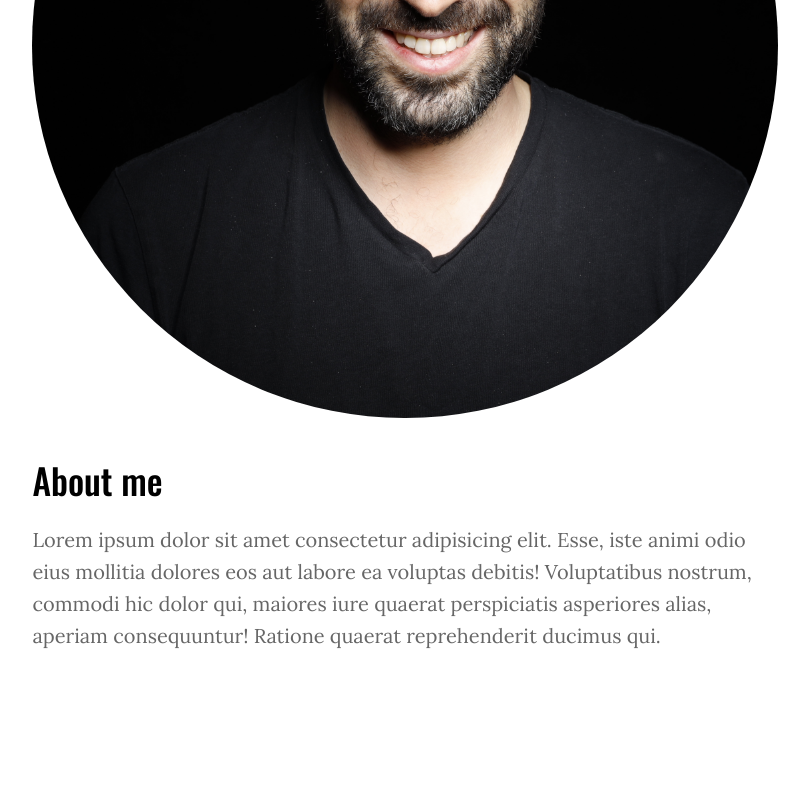
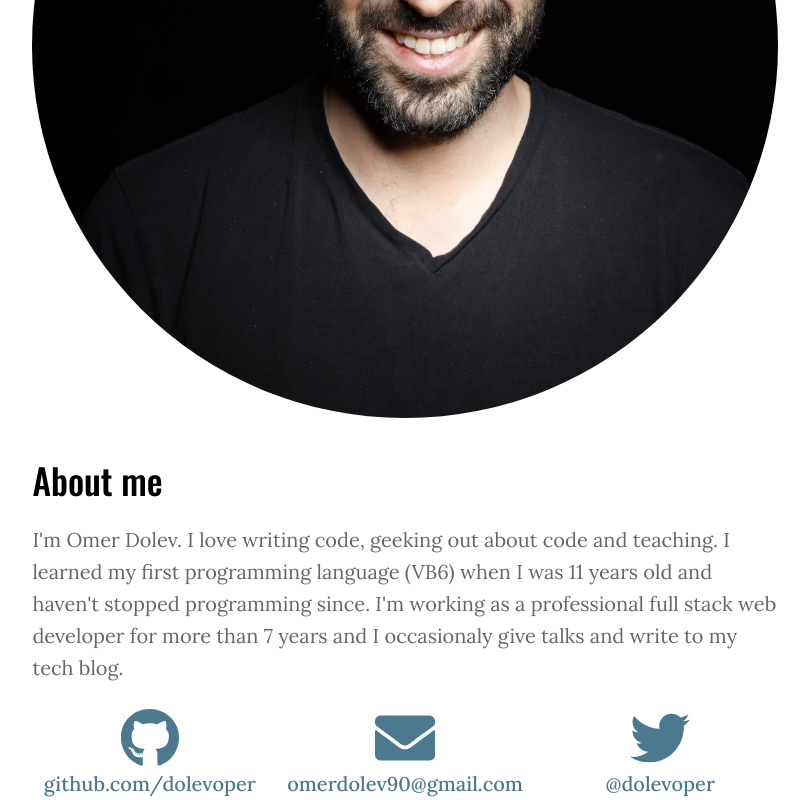
Before and after one commit to dolevoper/dolevoper.io, a Next.js app: page / in a window 1280 px wide. Shown: the part 513-1313 px from the top of the page, without its empty margins (235-1044 px from the left). Before the commit the page ends 1165 px from the top, so only its background shows below. Built offline with nearby package versions, Linux system fonts and the light colour scheme.

Commit message:
add bio and links

```diff
--- a/app/blog/[slug]/Markdown.tsx
+++ b/app/blog/[slug]/Markdown.tsx
@@ -1,6 +1,6 @@
 import dynamic from "next/dynamic";
 import ReactMarkdown from "react-markdown";
-import ExternalLink from "./ExternalLink";
+import ExternalLink from "@/components/ExternalLink";
 
 const SyntaxHighlighter = dynamic(() => import("./SyntaxHighLighter"), {
     ssr: false,
--- a/app/layout.tsx
+++ b/app/layout.tsx
@@ -2,6 +2,7 @@ import { PropsWithChildren } from "react";
 import type { Metadata } from "next"
 import { Oswald, Lora } from "next/font/google"
 import Header from "./Header";
+import { description } from "./page";
 
 import "./globals.css"
 
@@ -20,7 +21,7 @@ const lora = Lora({
 
 export const metadata: Metadata = {
   title: "Dolevoper",
-  description: "I'm Omer Dolev, a professional software developer.",
+  description,
 }
 
 export default function RootLayout({
--- a/app/page.module.css
+++ b/app/page.module.css
@@ -9,3 +9,17 @@
   border-radius: 50%;
   object-fit: cover;
 }
+
+.links {
+  --gap: var(--step-0);
+  display: flex;
+  flex-wrap: wrap;
+  gap: var(--gap);
+}
+
+.links a {
+  display: flex;
+  flex-direction: column;
+  align-items: center;
+  flex: calc(var(--max-width) / 3 - var(--gap));
+}
--- a/app/page.tsx
+++ b/app/page.tsx
@@ -1,7 +1,13 @@
 import Image from "next/image";
 import Main from "@/components/Main";
+import { FaGithub, FaEnvelope, FaTwitter } from "react-icons/fa";
+import ExternalLink from "@/components/ExternalLink";
 import avatarPic from "./avatar.jpg";
 import styles from "./page.module.css";
+
+export const description = `I'm Omer Dolev. I love writing code, geeking out about code and teaching.
+I learned my first programming language (VB6) when I was 11 years old and haven't stopped programming since.
+I'm working as a professional full stack web developer for more than 7 years and I occasionaly give talks and write to my tech blog.`;
 
 export default function Home() {
   return (
@@ -17,7 +23,27 @@ export default function Home() {
           fill />
       </div>
       <h2>About me</h2>
-      <p>Lorem ipsum dolor sit amet consectetur adipisicing elit. Esse, iste animi odio eius mollitia dolores eos aut labore ea voluptas debitis! Voluptatibus nostrum, commodi hic dolor qui, maiores iure quaerat perspiciatis asperiores alias, aperiam consequuntur! Ratione quaerat reprehenderit ducimus qui.</p>
+      <p>{description}</p>
+      <article className={styles.links}>
+        <ExternalLink
+          href="https://github.com/dolevoper"
+          hideExternalIcon>
+          <FaGithub size="3em" />
+          <span>github.com/dolevoper</span>
+        </ExternalLink>
+        <ExternalLink
+          href="mailto:omerdolev90@gmail.com"
+          hideExternalIcon>
+          <FaEnvelope size="3em" />
+          <span>omerdolev90@gmail.com</span>
+        </ExternalLink>
+        <ExternalLink
+          href="https://twitter.com/dolevoper"
+          hideExternalIcon>
+          <FaTwitter size="3em" />
+          <span>@dolevoper</span>
+        </ExternalLink>
+      </article>
     </Main>
   );
 }
--- /dev/null
+++ b/components/ExternalLink.tsx
@@ -0,0 +1,15 @@
+import { FiExternalLink } from "react-icons/fi";
+
+import styles from "./ExternalLink.module.css";
+
+type ExternalLinkProps = JSX.IntrinsicElements["a"] & {
+    hideExternalIcon?: boolean;
+};
+export default function ExternalLink({ hideExternalIcon, children, ...props }: ExternalLinkProps) {
+    return (
+        <a target="_blank" rel="noopener noreferrer" {...props}>
+            {children}
+            {!hideExternalIcon && <FiExternalLink className={styles.icon} />}
+        </a>
+    );
+}
```
Also changed, not shown: app/blog/[slug]/ExternalLink.tsx (deleted, +0 -12 lines), components/ExternalLink.module.css (renamed from app/blog/[slug]/ExternalLink.module.css).
